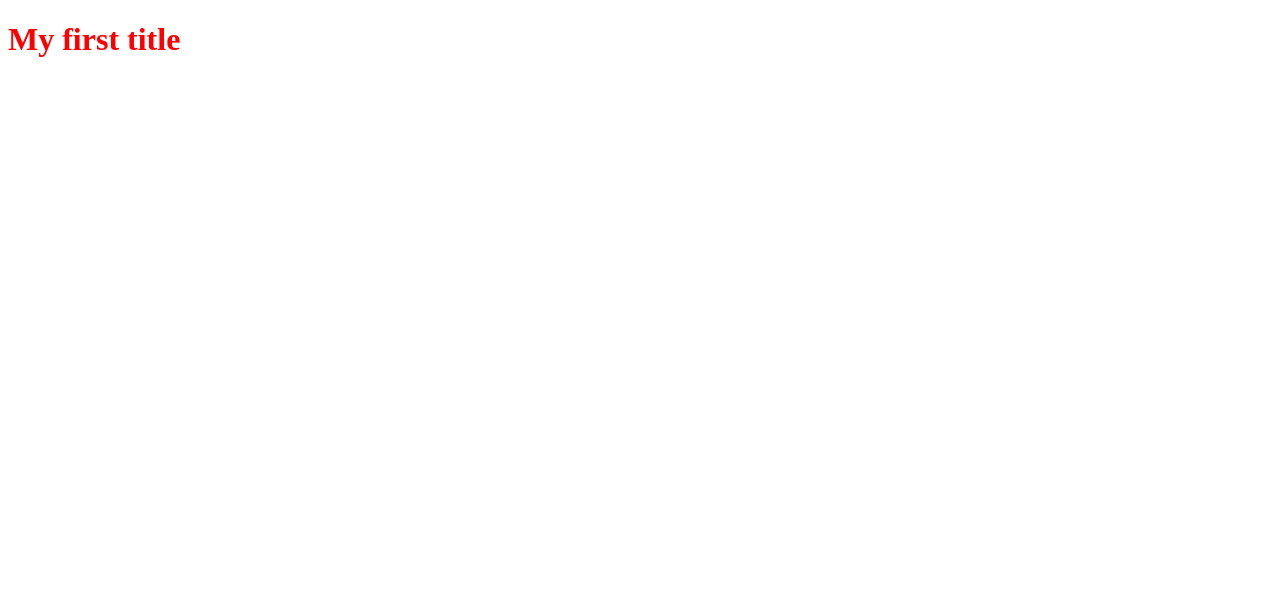
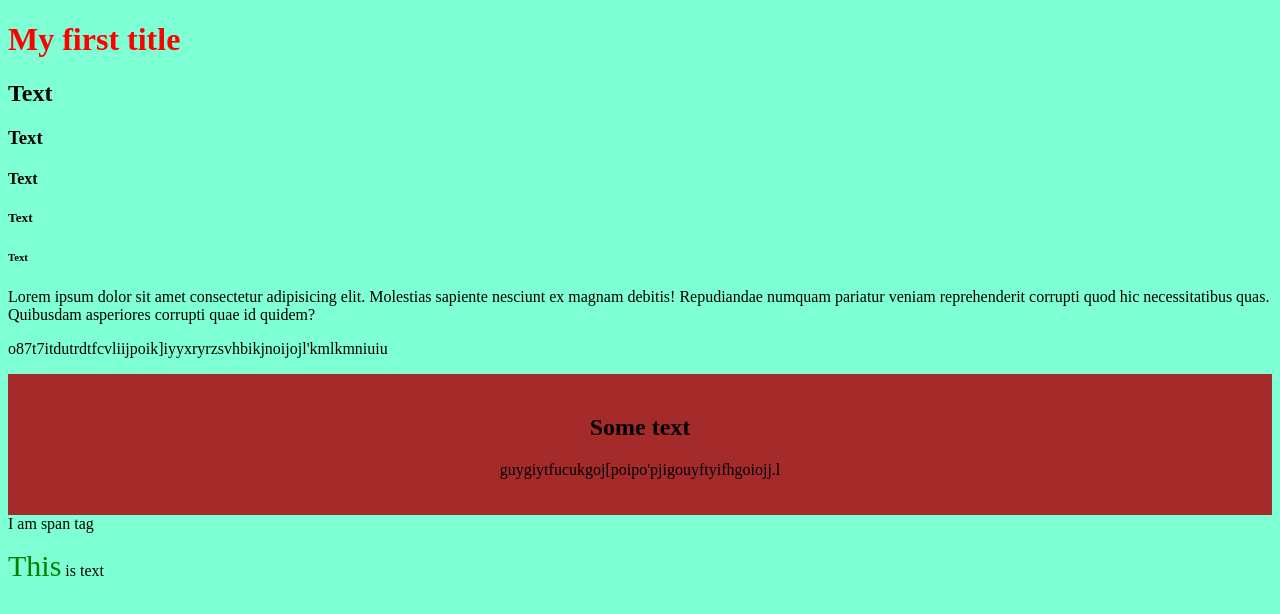
Before and after one commit to Ost2457/ornit, a plain HTML site: page index.html in a window 1280 px wide. Drawn offline with Linux system fonts and the light colour scheme.

Commit message:
added new tags

```diff
--- a/index.html
+++ b/index.html
@@ -4,8 +4,25 @@
     <meta charset="UTF-8">
     <meta name="viewport" content="width=device-width, initial-scale=1.0">
     <title>Document</title>
+    <link rel="stylesheet" href="styles.css">
 </head>
 <body>
   <h1 style="color:red">My first title</h1>
+  <h2> Text</h2>
+  <h3>Text</h3>
+  <h4>Text</h4>
+  <h5>Text</h5>
+  <h6>Text</h6>
+
+  <p>Lorem ipsum dolor sit amet consectetur adipisicing elit. Molestias sapiente nesciunt ex magnam debitis! Repudiandae numquam pariatur veniam reprehenderit corrupti quod hic necessitatibus quas. Quibusdam asperiores corrupti quae id quidem?</p>
+  <p>o87t7itdutrdtfcvliijpoik]iyyxryrzsvhbikjnoijojl'kmlkmniuiu</p>
+
+  <div>
+    <h2>Some text</h2>
+    <p>guygiytfucukgoj[poipo'pjigouyftyifhgoiojj.l</p>
+  </div>
+
+  <span>I am span tag</span>
+  <p><span class="green-color"> This</span> is text</p>
 </body>
 </html>
--- /dev/null
+++ b/styles.css
@@ -0,0 +1,21 @@
+body{
+    background-color: aquamarine;
+}
+
+/* h1{
+    color: beige;
+    text-align: center;
+    font-family: Arial, Helvetica, sans-serif;
+    font-size: 56px;
+}*/
+div{
+   /* width: 300px;*/
+    background-color: brown;
+    padding: 20px;
+    text-align: center;
+}
+
+.green-color{
+    color: green;
+    font-size: 30px;
+}
```
